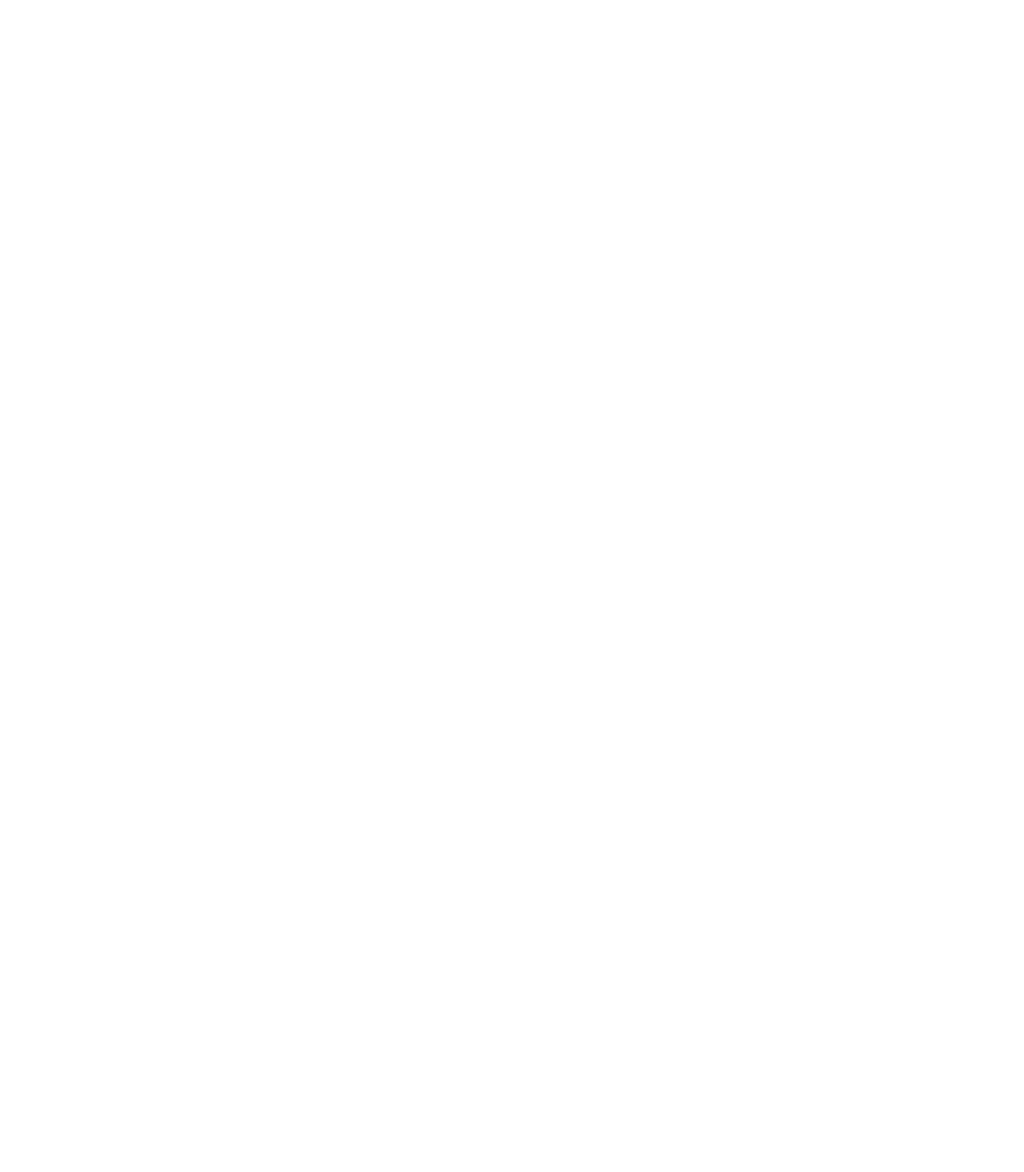
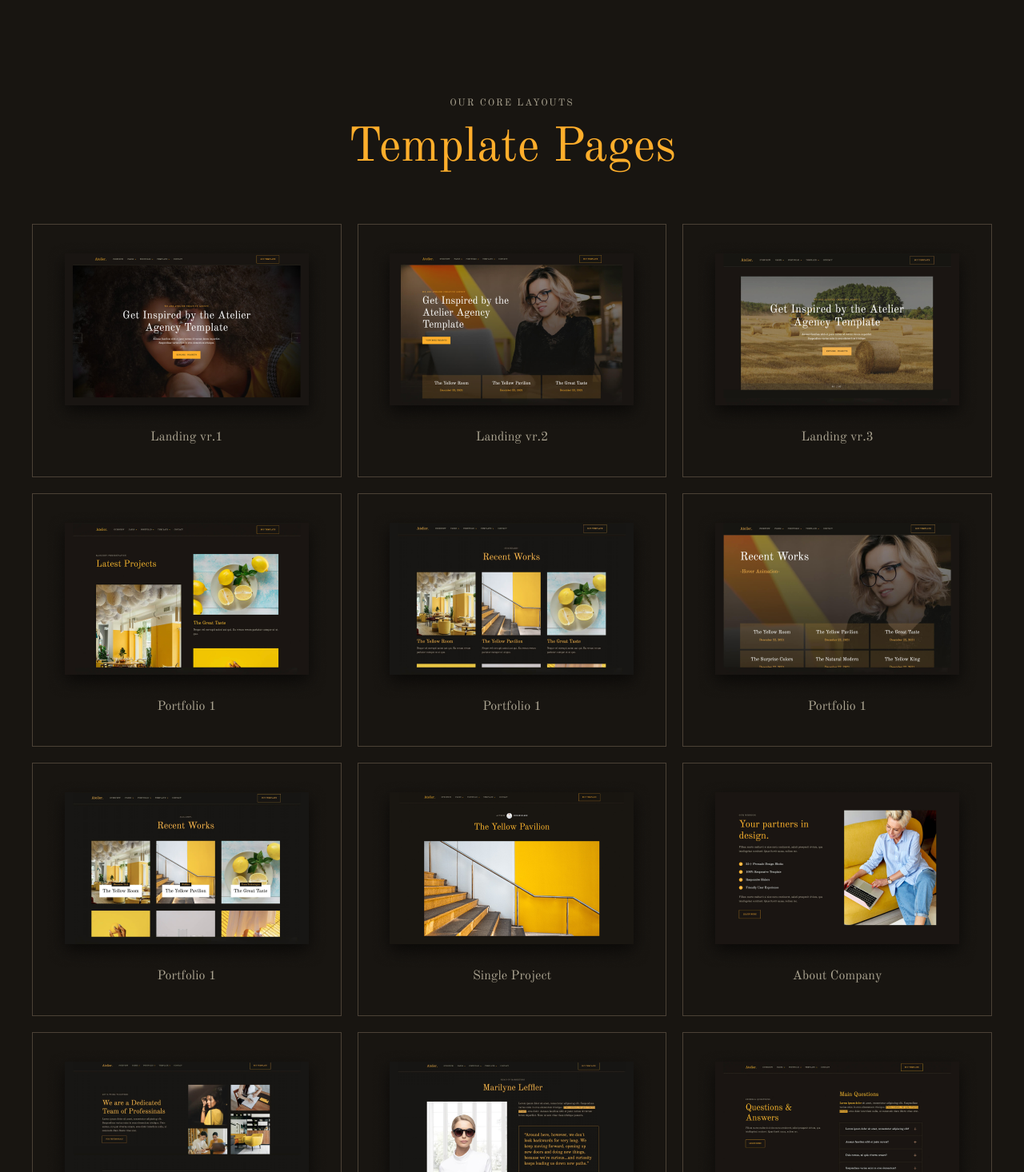
Before and after one commit to Chelovechina/atelier, a React (Vite) app: page / in a window 1280 px wide. Shown: the part 684-2150 px from the top of the page at 80% size. Before the commit the page ends 800 px from the top, so only its background shows below. Built offline with nearby package versions, Linux system fonts and the light colour scheme.

Commit message:
feat: implement template section

```diff
--- a/src/App.jsx
+++ b/src/App.jsx
@@ -1,5 +1,6 @@
 import Header from './components/Header/Header';
 import Atelier from './components/Atelier/Atelier';
+import Template from './components/Template/Template';
 
 function App() {
   return (
@@ -7,6 +8,7 @@ function App() {
       <Header />
       <main className="main">
         <Atelier />
+        <Template />
       </main>
     </>
   );
--- /dev/null
+++ b/src/components/Template/Template.jsx
@@ -0,0 +1,102 @@
+import styles from './Template.module.scss';
+import TemplateItem from './TemplateItem';
+
+import img1 from './../../assets/images/1.png';
+import img2 from './../../assets/images/2.png';
+import img3 from './../../assets/images/3.png';
+import img4 from './../../assets/images/4.png';
+import img5 from './../../assets/images/5.png';
+import img6 from './../../assets/images/6.png';
+import img7 from './../../assets/images/7.png';
+import img8 from './../../assets/images/8.png';
+import img9 from './../../assets/images/9.png';
+import img10 from './../../assets/images/10.png';
+import img11 from './../../assets/images/11.png';
+import img12 from './../../assets/images/12.png';
+import img13 from './../../assets/images/13.png';
+import img14 from './../../assets/images/14.png';
+import img15 from './../../assets/images/15.png';
+import img16 from './../../assets/images/16.png';
+import img17 from './../../assets/images/17.png';
+import img18 from './../../assets/images/18.png';
+import img19 from './../../assets/images/19.png';
+import img20 from './../../assets/images/20.png';
+import img21 from './../../assets/images/21.png';
+
+const Template = () => {
+  return (
+    <section className={styles.templateSection}>
+      <div className="container">
+        <p className={styles.subtitle}>Our Core Layouts</p>
+        <h2 className={styles.title}>Template Pages</h2>
+        <ul className={styles.list}>
+          <TemplateItem text={'Landing vr.1'}>
+            <img src={img1} alt="Landing vr.1" className={styles.img} />
+          </TemplateItem>
+          <TemplateItem text={'Landing vr.2'}>
+            <img src={img2} alt="Landing vr.2" className={styles.img} />
+          </TemplateItem>
+          <TemplateItem text={'Landing vr.3'}>
+            <img src={img3} alt="Landing vr.3" className={styles.img} />
+          </TemplateItem>
+          <TemplateItem text={'Portfolio 1'}>
+            <img src={img4} alt="Portfolio 1" className={styles.img} />
+          </TemplateItem>
+          <TemplateItem text={'Portfolio 1'}>
+            <img src={img5} alt="Portfolio 1" className={styles.img} />
+          </TemplateItem>
+          <TemplateItem text={'Portfolio 1'}>
+            <img src={img6} alt="Portfolio 1" className={styles.img} />
+          </TemplateItem>
+          <TemplateItem text={'Portfolio 1'}>
+            <img src={img7} alt="Portfolio 1" className={styles.img} />
+          </TemplateItem>
+          <TemplateItem text={'Single Project'}>
+            <img src={img8} alt="Single Project" className={styles.img} />
+          </TemplateItem>
+          <TemplateItem text={'About Company'}>
+            <img src={img9} alt="About Company" className={styles.img} />
+          </TemplateItem>
+          <TemplateItem text={'About TEam'}>
+            <img src={img10} alt="About TEam" className={styles.img} />
+          </TemplateItem>
+          <TemplateItem text={'Single Team Member'}>
+            <img src={img11} alt="Single Team Member" className={styles.img} />
+          </TemplateItem>
+          <TemplateItem text={'FAQ PAge'}>
+            <img src={img12} alt="FAQ PAge" className={styles.img} />
+          </TemplateItem>
+          <TemplateItem text={'Contact Us'}>
+            <img src={img13} alt="Contact Us" className={styles.img} />
+          </TemplateItem>
+          <TemplateItem text={'Blog 1'}>
+            <img src={img14} alt="Blog 1" className={styles.img} />
+          </TemplateItem>
+          <TemplateItem text={'Blog 2'}>
+            <img src={img15} alt="Blog 2" className={styles.img} />
+          </TemplateItem>
+          <TemplateItem text={'Blog 3'}>
+            <img src={img16} alt="Blog 3" className={styles.img} />
+          </TemplateItem>
+          <TemplateItem text={'Blog Categories'}>
+            <img src={img17} alt="Blog Categories" className={styles.img} />
+          </TemplateItem>
+          <TemplateItem text={'Single Blog'}>
+            <img src={img18} alt="Single Blog" className={styles.img} />
+          </TemplateItem>
+          <TemplateItem text={'Pricing'}>
+            <img src={img19} alt="Pricing" className={styles.img} />
+          </TemplateItem>
+          <TemplateItem text={'Style guide'}>
+            <img src={img20} alt="Style guide" className={styles.img} />
+          </TemplateItem>
+          <TemplateItem text={'Licenses'}>
+            <img src={img21} alt="Licenses" className={styles.img} />
+          </TemplateItem>
+        </ul>
+      </div>
+    </section>
+  );
+};
+
+export default Template;
--- /dev/null
+++ b/src/components/Template/Template.module.scss
@@ -0,0 +1,42 @@
+@import "./../../scss/variables";
+
+.templateSection {
+  margin: 120px 0 121px;
+}
+.subtitle {
+  font-size: 12px;
+  line-height: 22px;
+  letter-spacing: 2px;
+  text-align: center;
+  text-transform: uppercase;
+  color: $gray;
+  margin-bottom: 10px;
+}
+.title {
+  text-align: center;
+  font-size: 60px;
+  line-height: 70px;
+  color: $yellow;
+  margin-bottom: 60px;
+}
+.list {
+  display: grid;
+  grid-template-columns: repeat(3, auto);
+  row-gap: 20px;
+  column-gap: 20px;
+}
+.link {
+  border: 1px solid $brown;
+  display: flex;
+  flex-direction: column;
+  padding: 20px 0 41px;
+  align-items: center;
+  justify-content: center;
+  text-decoration: none;
+  color: $gray;
+  transition: transform 0.3s ease-in-out;
+
+  &:hover {
+    transform: scale(1.025);
+  }
+}
--- /dev/null
+++ b/src/components/Template/TemplateItem.jsx
@@ -0,0 +1,14 @@
+import styles from './Template.module.scss';
+
+const TemplateItem = ({ text, children }) => {
+  return (
+    <li className={styles.item}>
+      <a href="#" className={styles.link}>
+        {children}
+        <p className={styles.text}>{text}</p>
+      </a>
+    </li>
+  );
+};
+
+export default TemplateItem;
```
